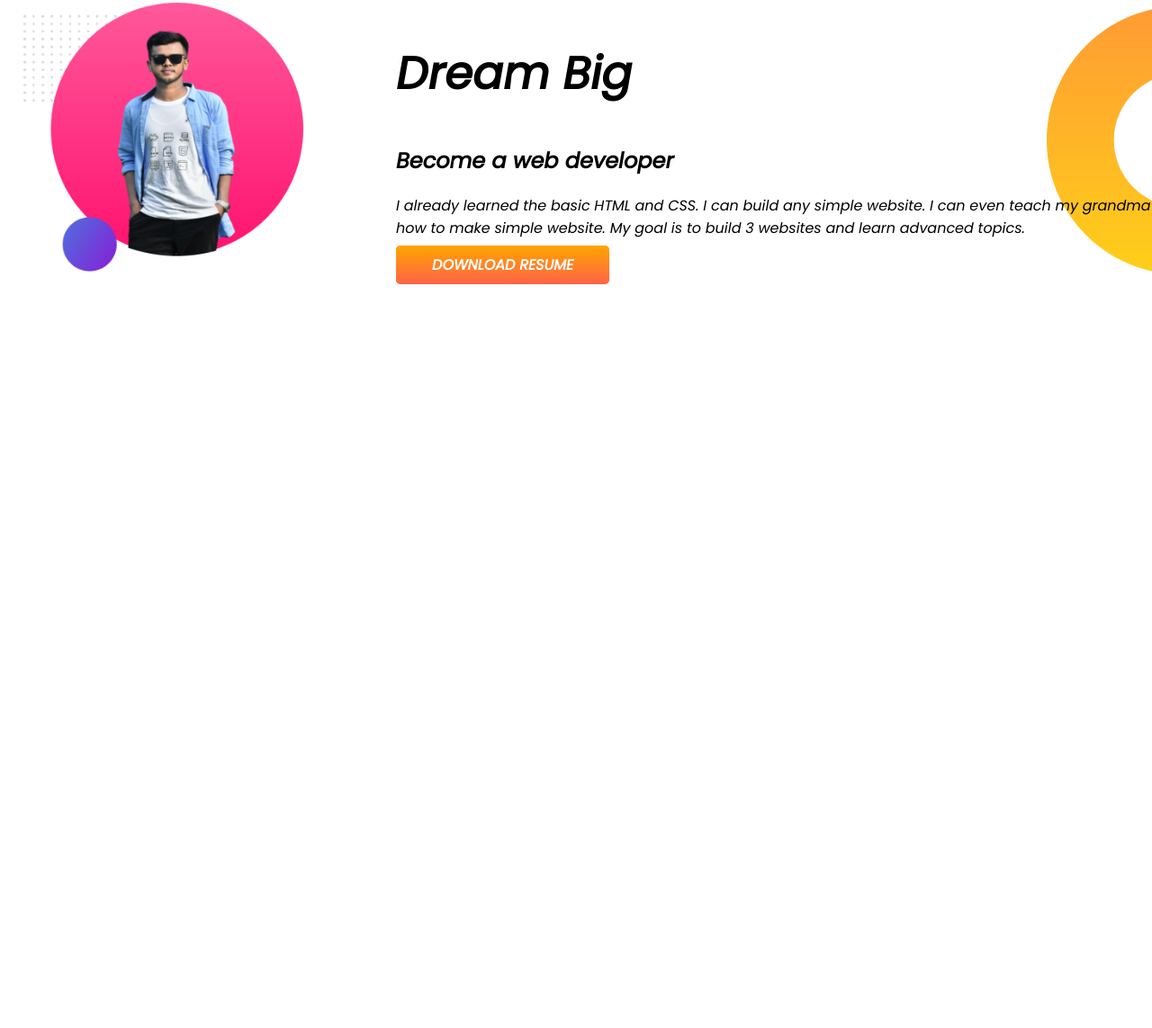
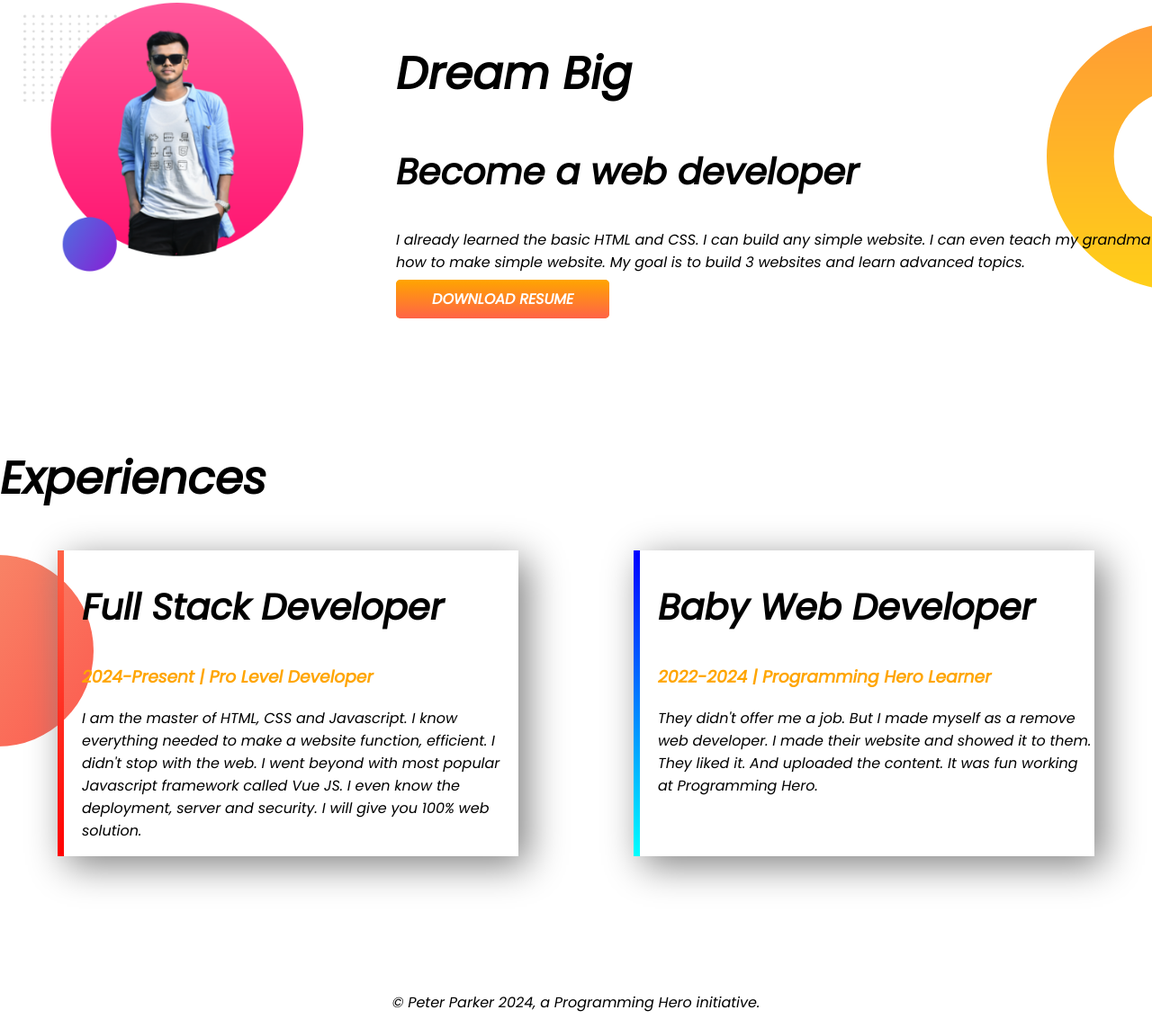
Before and after one commit to shakil759/developer-portfolio, a plain HTML site: page index.html in a window 1280 px wide. Shown: the part 585-1728 px from the top of the page at 90% size. Before the commit the page ends 1044 px from the top, so only its background shows below. Drawn offline with Linux system fonts and the light colour scheme.

Commit message:
footer and experience added

```diff
--- a/index.html
+++ b/index.html
@@ -13,7 +13,7 @@
 </head>
 
 <body>
-    <section class="top-banner">
+    <section class="top-banner flexible-container">
         <div class="half-width">
             <h1>Welcome To</h1>
             <h1><span class="orange-color">Md. Shakil Miah</span> World!</h1>
@@ -29,7 +29,7 @@
             <img src="images/afran.png" alt="">
         </div>
     </section>
-    <section class="dream-big">
+    <section class="dream-big flexible-container">
         <div class="half-width">
             <img src="images/afran2.png" alt="">
         </div>
@@ -44,6 +44,29 @@
 
         </div>
     </section>
+    <section class="experience-area">
+        <h1>Experiences</h1>
+        <div class="flexible-container">
+            <div id="full-stack-experience" class="experience-item">
+                <h2>Full Stack Developer</h2>
+                <h3 class="orange-color">2024-Present | Pro Level Developer</h3>
+                <p>I am the master of HTML, CSS and Javascript. I know everything needed to make a website function,
+                    efficient. I didn't stop with the web. I went beyond with most popular Javascript framework called
+                    Vue JS. I even know the deployment, server and security. I will give you 100% web solution.</p>
+            </div>
+            <div id="web-dev-experience" class="experience-item">
+                <h2>Baby Web Developer</h2>
+                <h3 class="orange-color">2022-2024 | Programming Hero Learner</h3>
+                <p>They didn't offer me a job. But I made myself as a remove web developer. I made their website and
+                    showed it to them. They liked it. And uploaded the content. It was fun working at Programming Hero.
+                </p>
+            </div>
+
+        </div>
+    </section>
+    <footer>
+        <p>© Peter Parker 2024, a Programming Hero initiative.</p>
+    </footer>
 
 </body>
 
--- a/style.css
+++ b/style.css
@@ -5,10 +5,13 @@ body{
 h1{
     font-size: 50px;
 }
+h2{
+    font-size: 40px;
+}
 .orange-color{
     color: orange;
 }
-section{
+.flexible-container{
     display: flex;
     margin-bottom: 150PX;
 }
@@ -39,3 +42,29 @@ section{
     background-position: right;
 
 }
+.experience-area{
+    background-image: url(images/exp-bg.png);
+    background-repeat: no-repeat;
+    background-position: left;
+}
+.experience-item{
+    width: 40%;
+    margin-left: 5%;
+    margin-right: 5%;
+    padding-left: 20px;
+    box-shadow: 10px 10px 40px gray;
+    border-left: 10px solid;
+}
+#full-stack-experience{
+    border-left: 7px solid;
+    border-image: linear-gradient(tomato,red);
+    border-image-slice: 1;
+}
+#web-dev-experience{
+    border-left: 7px solid;
+    border-image: linear-gradient(blue, cyan);
+    border-image-slice: 1;
+}
+footer p{
+    text-align: center;
+}
```
Also changed, not shown: Afran/20200316_211043.jpg (deleted), Afran/FB_IMG_5945705153352188428.jpg (deleted), Afran/FaceApp_1593029359775-01.jpeg (deleted), images/jhankar.png (deleted), images/jhankar2.png (deleted), 5 other files.
